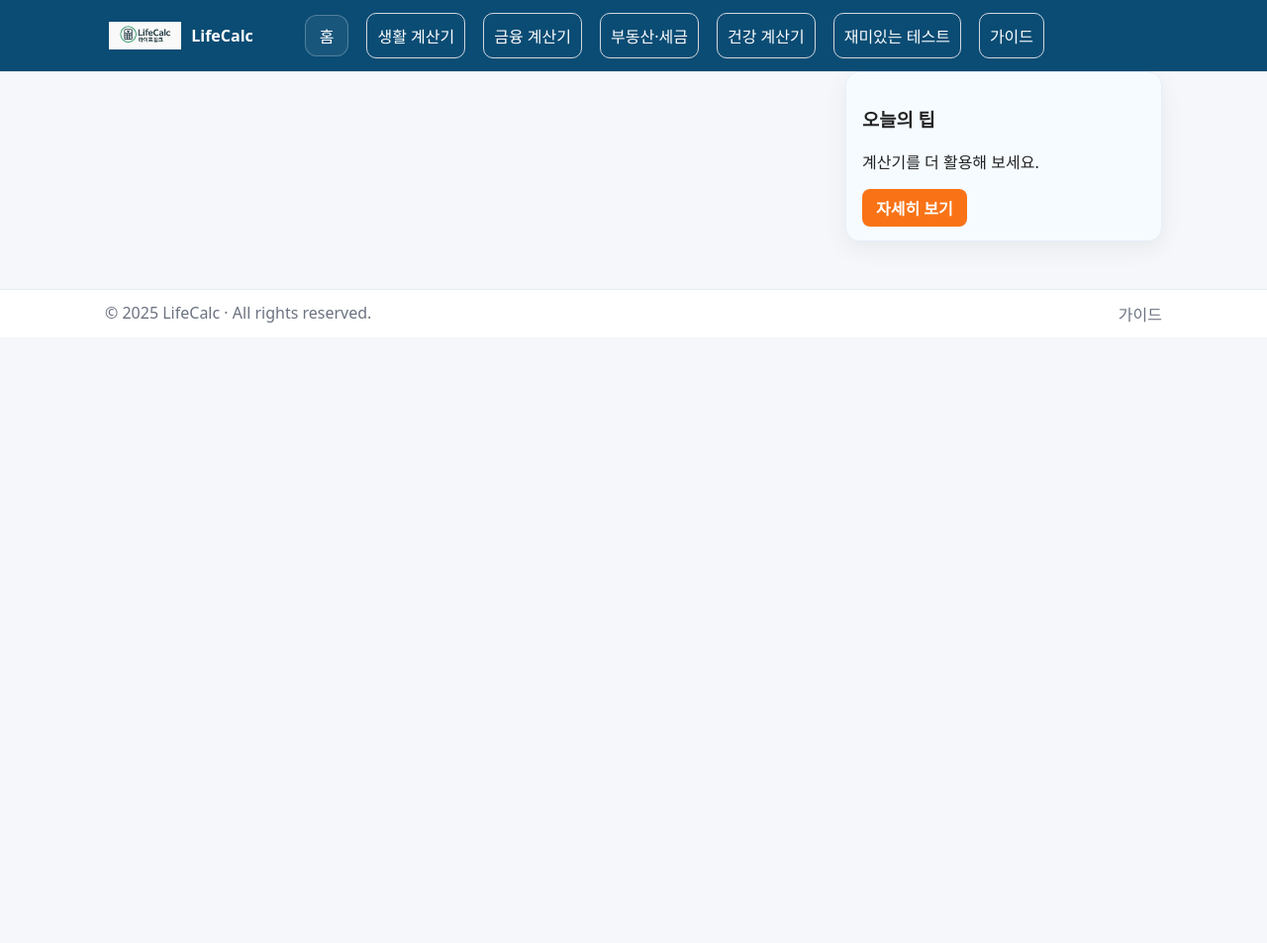
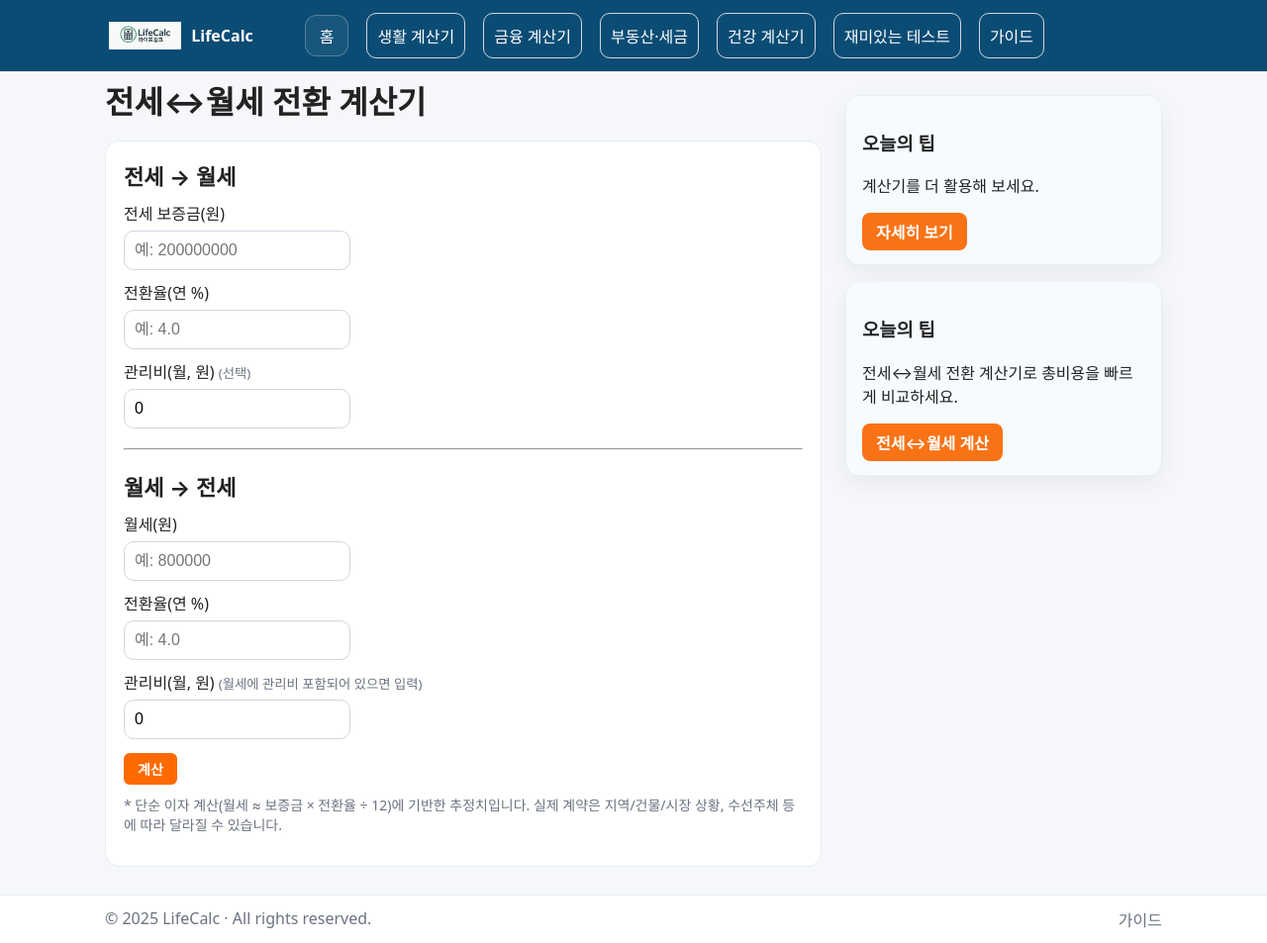
Before and after one commit to khai-lang/LifeCalc, a Jekyll site: the page built from realestate/rent-to-jeonse/index.md, in a window 1280 px wide and 953 px high. Shown: the whole window at 99% size. Built offline with Jekyll 4.4.1, drawn with Linux system fonts in a browser that asks for light colours.

Commit message:
Update index.md

```diff
--- a/realestate/rent-to-jeonse/index.md
+++ b/realestate/rent-to-jeonse/index.md
@@ -1,10 +1,127 @@
 ---
 layout: default
-title: 전세 월세 계산기 | 전세 전환율 쉽게 계산
-description: 전세 보증금을 월세로, 월세를 전세로 전환하는 계산기입니다. 전세 전환율 공식과 실전 예시까지 제공합니다.
+title: 전세↔월세 전환 계산기 | 전세 전환율·월세 환산
+description: 전세 보증금과 전환율로 예상 월세를 계산하거나, 월세를 전세 보증금으로 환산합니다. 관리비 포함/제외 옵션 제공.
+permalink: /realestate/rent-to-jeonse/
 redirect_from:
-  - /finance/rent-to-jeonse/
-  - /finance/rent-to-jeonse/index.html
-permalink: /realestate/rent-to-jeonse/
+  - /finance/rent-conversion/
+  - /finance/rent-conversion/index.html
 section: realestate
 ---
+
+<h1>전세↔월세 전환 계산기</h1>
+
+<div class="card" style="max-width:820px;margin:0 auto;">
+  <form onsubmit="event.preventDefault(); rentConv();" aria-label="전세 월세 전환 계산">
+    <h2 style="margin-top:0">전세 → 월세</h2>
+    <label for="jeonse">전세 보증금(원)</label>
+    <input type="number" id="jeonse" inputmode="numeric" placeholder="예: 200000000">
+
+    <label for="rate">전환율(연 %)</label>
+    <input type="number" id="rate" step="0.01" inputmode="decimal" placeholder="예: 4.0">
+
+    <label for="mfee">관리비(월, 원) <small style="color:#6b7280">(선택)</small></label>
+    <input type="number" id="mfee" inputmode="numeric" value="0">
+
+    <hr style="margin:20px 0">
+
+    <h2>월세 → 전세</h2>
+    <label for="rent">월세(원)</label>
+    <input type="number" id="rent" inputmode="numeric" placeholder="예: 800000">
+
+    <label for="rate2">전환율(연 %)</label>
+    <input type="number" id="rate2" step="0.01" inputmode="decimal" placeholder="예: 4.0">
+
+    <label for="mfee2">관리비(월, 원) <small style="color:#6b7280">(월세에 관리비 포함되어 있으면 입력)</small></label>
+    <input type="number" id="mfee2" inputmode="numeric" value="0">
+
+    <div style="margin-top:14px">
+      <button class="btn" type="submit" style="background:#ff6a00;color:#fff;border:0">계산</button>
+    </div>
+  </form>
+
+  <!-- 결과 -->
+  <div id="result" class="result-box" style="margin-top:12px;"></div>
+
+  <!-- 결과 직후 광고/CTA -->
+  <div class="ad-box" id="result-ad" style="margin-top:10px; display:none">
+    <ins class="adsbygoogle" style="display:block"
+         data-ad-client="ca-pub-3758454239921831"
+         data-ad-slot="1398373115"
+         data-ad-format="auto"
+         data-full-width-responsive="true"></ins>
+    <script>(adsbygoogle=window.adsbygoogle||[]).push({});</script>
+
+    <div class="note" style="margin-top:10px">
+      👉 세금까지 확인하려면 <a class="btn" href="/realestate/capital-gains/">양도세 계산기</a>
+      &nbsp;&nbsp;|&nbsp;&nbsp; 구매 전 부대비용 <a class="btn" href="/realestate/acquisition-tax/">취득세 계산기</a>
+    </div>
+  </div>
+
+  <p style="font-size:14px;color:#6b7280;margin-top:10px">
+    * 단순 이자 계산(월세 ≈ 보증금 × 전환율 ÷ 12)에 기반한 추정치입니다. 실제 계약은 지역/건물/시장 상황, 수선주체 등에 따라 달라질 수 있습니다.
+  </p>
+</div>
+
+<!-- (선택) 오른쪽 레일/모바일 하단에 순환형 팁 노출 -->
+{% include promo-tip-rotate.html %}
+
+<script>
+// 통화 포맷
+function formatKRW(n){
+  return (isFinite(n) ? Math.round(n) : 0).toLocaleString('ko-KR');
+}
+
+function valNum(id){
+  const el = document.getElementById(id);
+  return el ? (+el.value || 0) : 0;
+}
+
+function rentConv(){
+  const J   = valNum('jeonse');         // 보증금
+  const r   = valNum('rate')/100;       // 전환율(연)
+  const fee = valNum('mfee');           // 관리비(월)
+
+  const R   = valNum('rent');           // 월세(총액)
+  const r2  = valNum('rate2')/100;      // 전환율(연)
+  const fee2= valNum('mfee2');          // 월세 내 관리비
+
+  // 전세 -> 월세 (관리비 포함 월 납부 예상)
+  const monthlyCore = (J>0 && r>0) ? (J * r / 12) : 0;  // 순수 전환액
+  const monthly = monthlyCore + Math.max(0, fee);
+
+  // 월세 -> 전세 (월세에서 관리비를 제외하고 역산)
+  const rentNet = Math.max(0, R - Math.max(0, fee2));
+  const depositEq = (r2>0) ? (rentNet / r2 * 12) : 0;
+
+  const res = document.getElementById('result');
+  const ad  = document.getElementById('result-ad');
+
+  let html = '';
+  html += `<div><strong>전세 → 월세</strong> : <b>${formatKRW(monthly)}</b> 원/월`;
+  if (fee>0) html += ` <span style="color:#6b7280">(관리비 포함)</span>`;
+  html += ` <span style="color:#6b7280">· 순수 전환액 ${formatKRW(monthlyCore)}원/월</span></div>`;
+
+  html += `<div style="margin-top:6px"><strong>월세 → 전세</strong> : 등가 보증금 <b>${formatKRW(depositEq)}</b> 원`;
+  if (fee2>0) html += ` <span style="color:#6b7280">(월세에서 관리비 ${formatKRW(fee2)}원 제외)</span>`;
+  html += `</div>`;
+
+  res.innerHTML = html;
+  res.classList.add('show');
+  if (ad) ad.style.display = 'block';
+}
+</script>
+
+<!-- 구조화 데이터 (SEO) -->
+<script type="application/ld+json">
+{
+  "@context":"https://schema.org",
+  "@type":"SoftwareApplication",
+  "name":"전세↔월세 전환 계산기",
+  "applicationCategory":"FinanceApplication",
+  "operatingSystem":"Web",
+  "description":"전세 보증금과 전환율로 예상 월세를 계산하거나, 월세를 전세 보증금으로 환산합니다. 관리비 포함/제외 옵션 제공.",
+  "url":"{{ page.url | absolute_url }}",
+  "publisher":{"@type":"Organization","name":"LifeCalc"}
+}
+</script>
```
